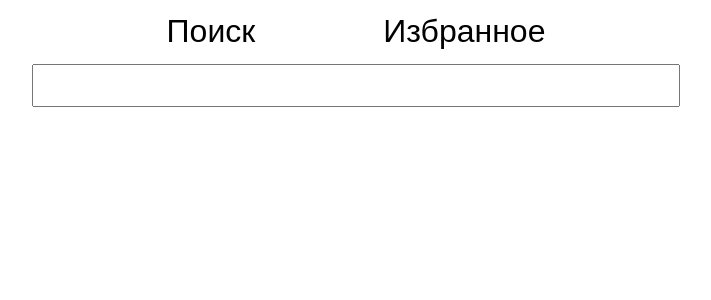
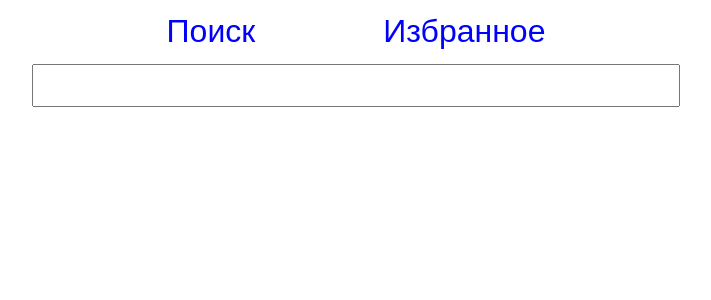
Before and after one commit to Pix3s/big_bang_test, a React (Create React App) app: page /search in a window 1280 px wide. Shown: the top 300 px of the page, without its empty margins (284-995 px from the left). Built offline with nearby package versions, Linux system fonts and the light colour scheme.

Commit message:
styled navBar again

```diff
--- a/src/components/NavigationBar.js
+++ b/src/components/NavigationBar.js
@@ -12,13 +12,13 @@ const NavigationContainer = styled.div`
 
 const NavigationLink = styled(Link)`
   font-weight: 100;
-  text-decoration:none;
-  color: black;
+  text-decoration: none;
+  color: blue;
   font-size: 200%;
   padding: 5%;
 `
 
-const NavigationBar = () => (
+const NavigationBar = isSearchAll => (
   <NavigationContainer>
     <NavigationLink to={'/search'}>Поиск</NavigationLink>
     <NavigationLink to={'/bookmarks'}>Избранное</NavigationLink>
--- a/src/search/Container.js
+++ b/src/search/Container.js
@@ -80,7 +80,7 @@ class Container extends Component {
 
     return (
       <ScreenSearch>
-        <NavigationBar />
+        <NavigationBar isSearchAll={isSearchAll}/>
         <SearchInput
           onChange={e => {
             let inputText = e.target.value
```
